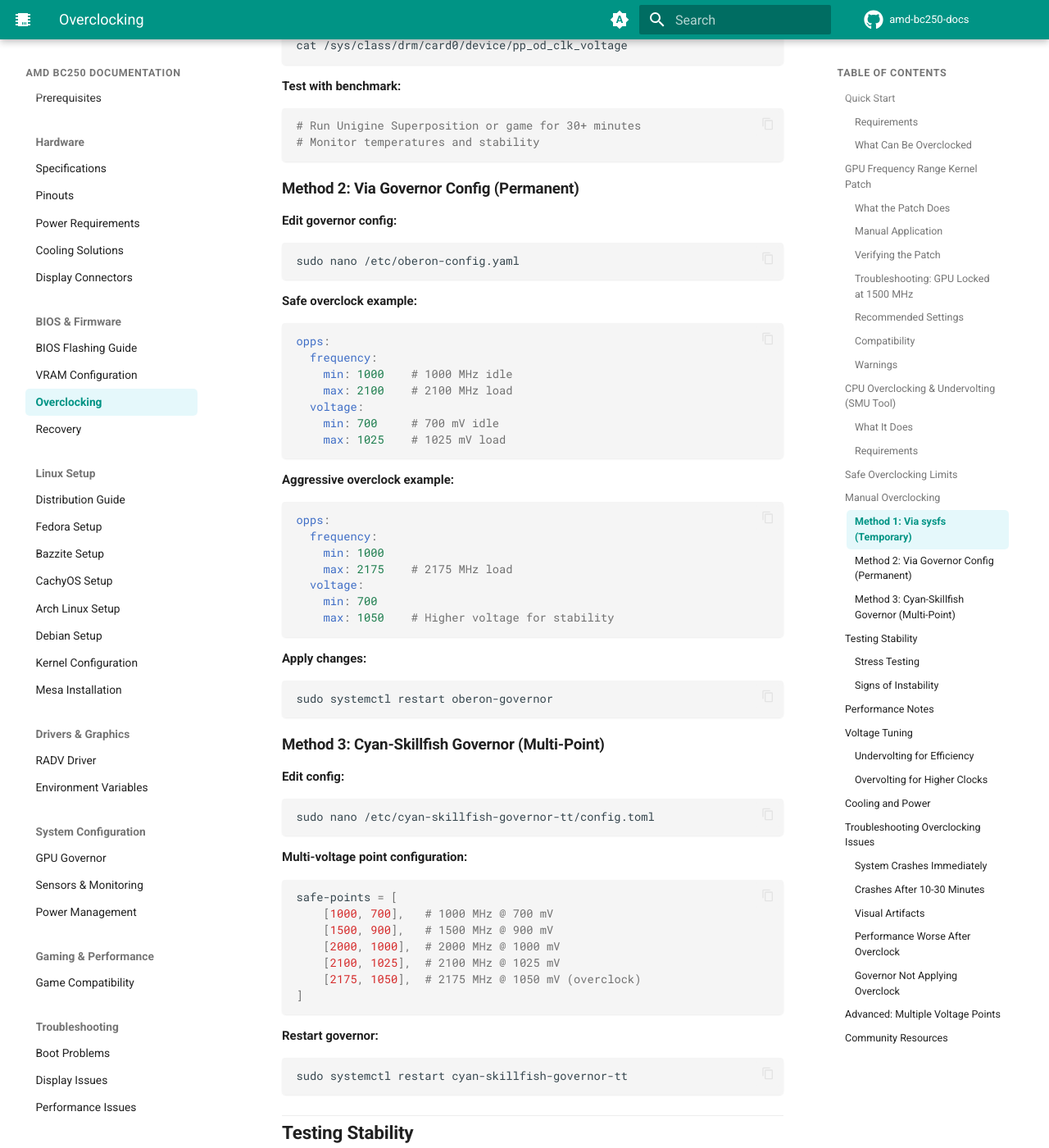
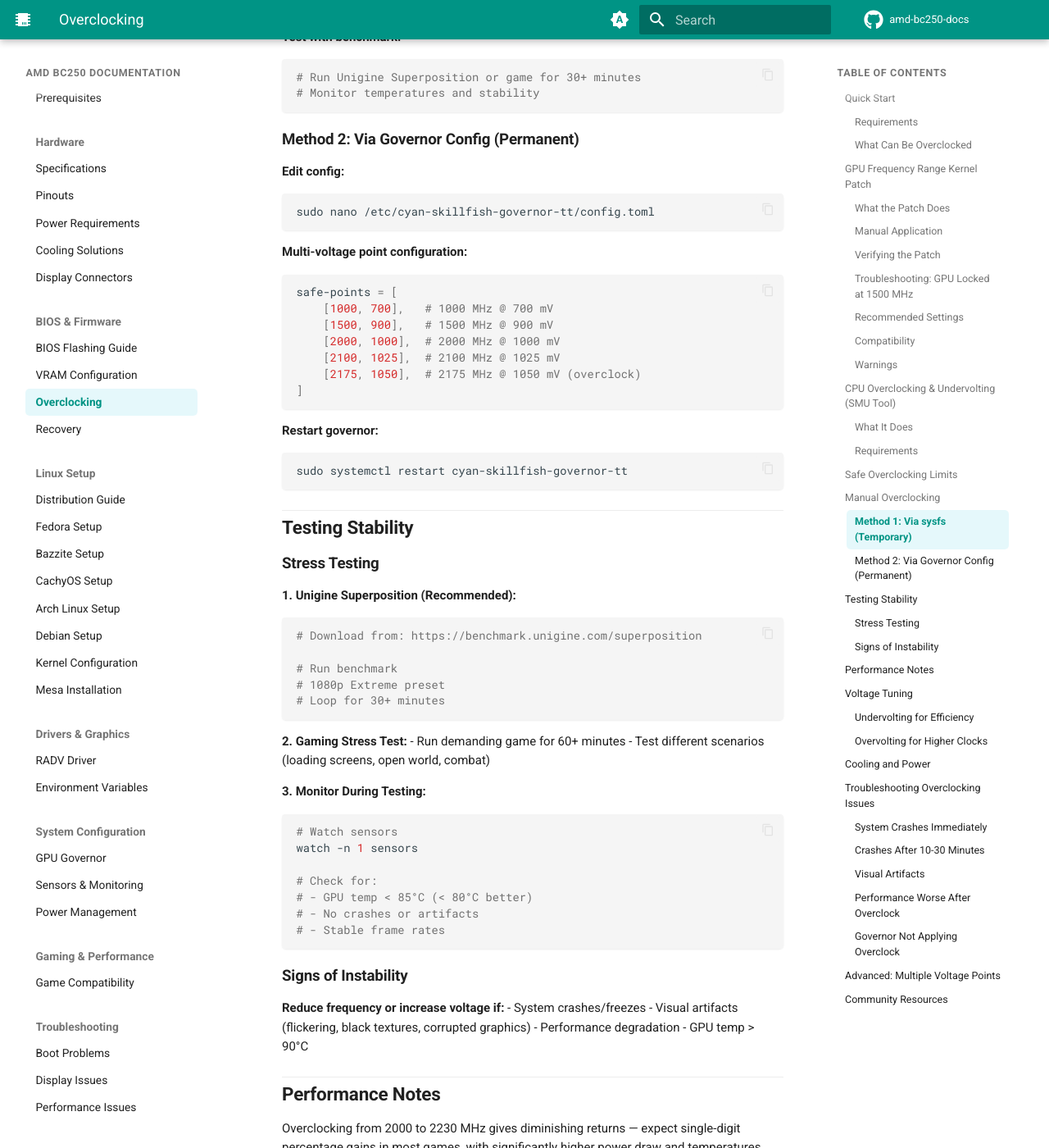
Before and after one commit to elektricM/amd-bc250-docs, an MkDocs documentation site: the page built from docs/bios/overclocking.md, in a window 1280 px wide and 1400 px high, scrolled down 6567 px. Shown: the whole window at 82% size. Built offline with MkDocs 1.6.1 and Material for MkDocs 9.7.7, drawn with Linux system fonts in a browser that asks for light colours; comment, search, counter and statistics services are not loaded; the version menu is left out; some of the changed text lies outside the part shown.

Commit message:
fix: remove stale oberon-governor references from overclocking and governor pages
Discord criticism: oberon-governor references are outdated, cyan-skillfish-governor-tt
is the community standard. Removed duplicate oberon config examples from overclocking
page, removed contradictory dual-"Recommended" labels from governor page, updated
verification section to default to cyan-skillfish-governor-tt.

````diff
--- a/docs/bios/overclocking.md
+++ b/docs/bios/overclocking.md
@@ -137,14 +137,11 @@
 
 2. **Update governor configuration:**
    ```bash
-   sudo nano /etc/oberon-config.yaml
+   # For cyan-skillfish-governor-tt:
+   sudo nano /etc/cyan-skillfish-governor-tt/config.toml
+   # Update safe-points to include extended range frequencies
 
-   # Update to use extended range
-   frequency:
-     min: 350    # Was 1000
-     max: 2230   # Was 2000
-
-   sudo systemctl restart oberon-governor
+   sudo systemctl restart cyan-skillfish-governor-tt
    ```
 
 ### Recommended Settings
@@ -281,40 +278,6 @@
 
 ### Method 2: Via Governor Config (Permanent)
 
-**Edit governor config:**
-```bash
-sudo nano /etc/oberon-config.yaml
-```
-
-**Safe overclock example:**
-```yaml
-opps:
-  frequency:
-    min: 1000    # 1000 MHz idle
-    max: 2100    # 2100 MHz load
-  voltage:
-    min: 700     # 700 mV idle
-    max: 1025    # 1025 mV load
-```
-
-**Aggressive overclock example:**
-```yaml
-opps:
-  frequency:
-    min: 1000
-    max: 2175    # 2175 MHz load
-  voltage:
-    min: 700
-    max: 1050    # Higher voltage for stability
-```
-
-**Apply changes:**
-```bash
-sudo systemctl restart oberon-governor
-```
-
-### Method 3: Cyan-Skillfish Governor (Multi-Point)
-
 **Edit config:**
 ```bash
 sudo nano /etc/cyan-skillfish-governor-tt/config.toml
@@ -390,10 +353,7 @@
 5. If crashes, increase by 25mV
 6. Find minimum stable voltage
 
-**Example Results:**
-- Some boards stable at 2000 MHz @ 950mV (-50mV)
-- Reduces power by ~10-15W
-- Lowers temperature by 5-7°C
+Results vary by board. Test stability thoroughly at each step.
 
 ### Overvolting for Higher Clocks
 
````
Also changed, not shown: docs/system/governor.md (+3 -17 lines).
